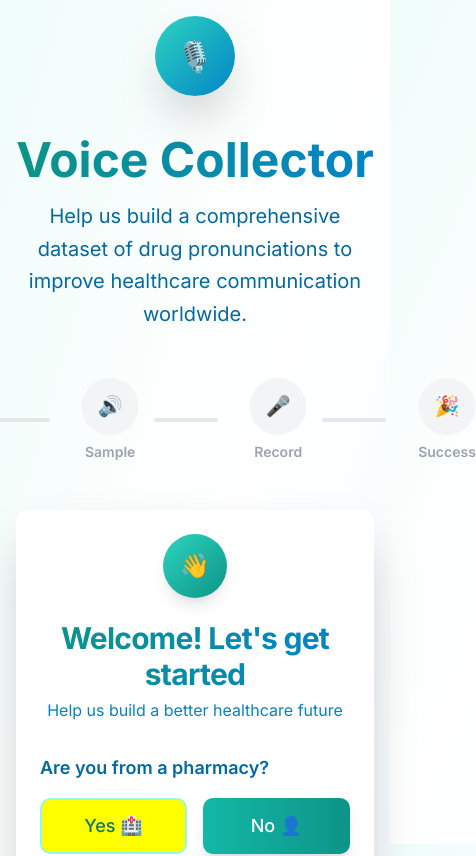
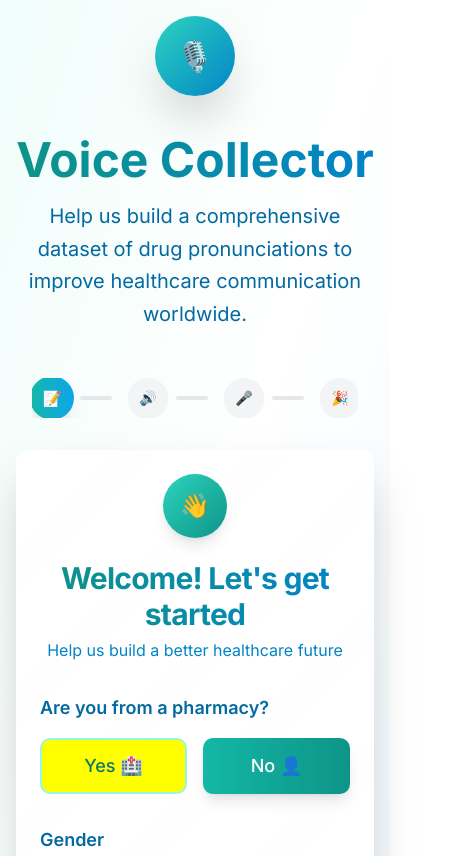
Before and after one commit to mustafaalemam/pharma-voice-gather, a React (Vite) app: page / in a window 390 px wide. Shown: the top 856 px of the page, 476 px wide, since content can reach past the window. Built offline with nearby package versions, Linux system fonts and the light colour scheme.

Commit message:
Fix: Improve progress steps for small screens
Adjusted the layout of the progress steps in `src/components/voice-collector/ProgressSteps.tsx` to ensure they are fully visible and usable on smaller screens.

```diff
--- a/src/components/voice-collector/ProgressSteps.tsx
+++ b/src/components/voice-collector/ProgressSteps.tsx
@@ -1,3 +1,4 @@
+
 
 import React from 'react';
 
@@ -18,21 +19,21 @@ const ProgressSteps: React.FC<ProgressStepsProps> = ({ currentStep }) => {
   const currentStepIndex = steps.findIndex(step => step.id === currentStep);
 
   return (
-    <div className="flex justify-center mb-12">
-      <div className="flex items-center space-x-4">
+    <div className="flex justify-center mb-8 md:mb-12 px-4">
+      <div className="flex items-center space-x-2 sm:space-x-4 overflow-x-auto">
         {steps.map((step, index) => (
-          <div key={step.id} className="flex items-center">
+          <div key={step.id} className="flex items-center flex-shrink-0">
             <div className="flex flex-col items-center">
-              <div className={`w-14 h-14 rounded-full flex items-center justify-center text-lg font-bold transition-all duration-500 shadow-lg ${
+              <div className={`w-10 h-10 sm:w-12 sm:h-12 md:w-14 md:h-14 rounded-full flex items-center justify-center text-sm sm:text-base md:text-lg font-bold transition-all duration-500 shadow-lg ${
                 currentStep === step.id
                   ? 'bg-gradient-to-r from-mint-500 to-ocean-500 text-white shadow-xl scale-110'
                   : index < currentStepIndex
                   ? 'bg-gradient-to-r from-mint-200 to-mint-300 text-mint-800 shadow-md'
                   : 'bg-gray-100 text-gray-400 shadow-sm'
               }`}>
-                <span className="text-xl">{step.icon}</span>
+                <span className="text-sm sm:text-base md:text-xl">{step.icon}</span>
               </div>
-              <span className={`mt-2 text-sm font-semibold transition-colors duration-300 ${
+              <span className={`mt-1 sm:mt-2 text-xs sm:text-sm font-semibold transition-colors duration-300 hidden sm:block ${
                 currentStep === step.id
                   ? 'text-mint-600'
                   : index < currentStepIndex
@@ -43,7 +44,7 @@ const ProgressSteps: React.FC<ProgressStepsProps> = ({ currentStep }) => {
               </span>
             </div>
             {index < 3 && (
-              <div className={`w-16 h-1 mx-4 rounded-full transition-all duration-500 ${
+              <div className={`w-8 sm:w-12 md:w-16 h-1 mx-2 sm:mx-4 rounded-full transition-all duration-500 ${
                 index < currentStepIndex
                   ? 'bg-gradient-to-r from-mint-300 to-mint-400 shadow-sm'
                   : 'bg-gray-200'
```
